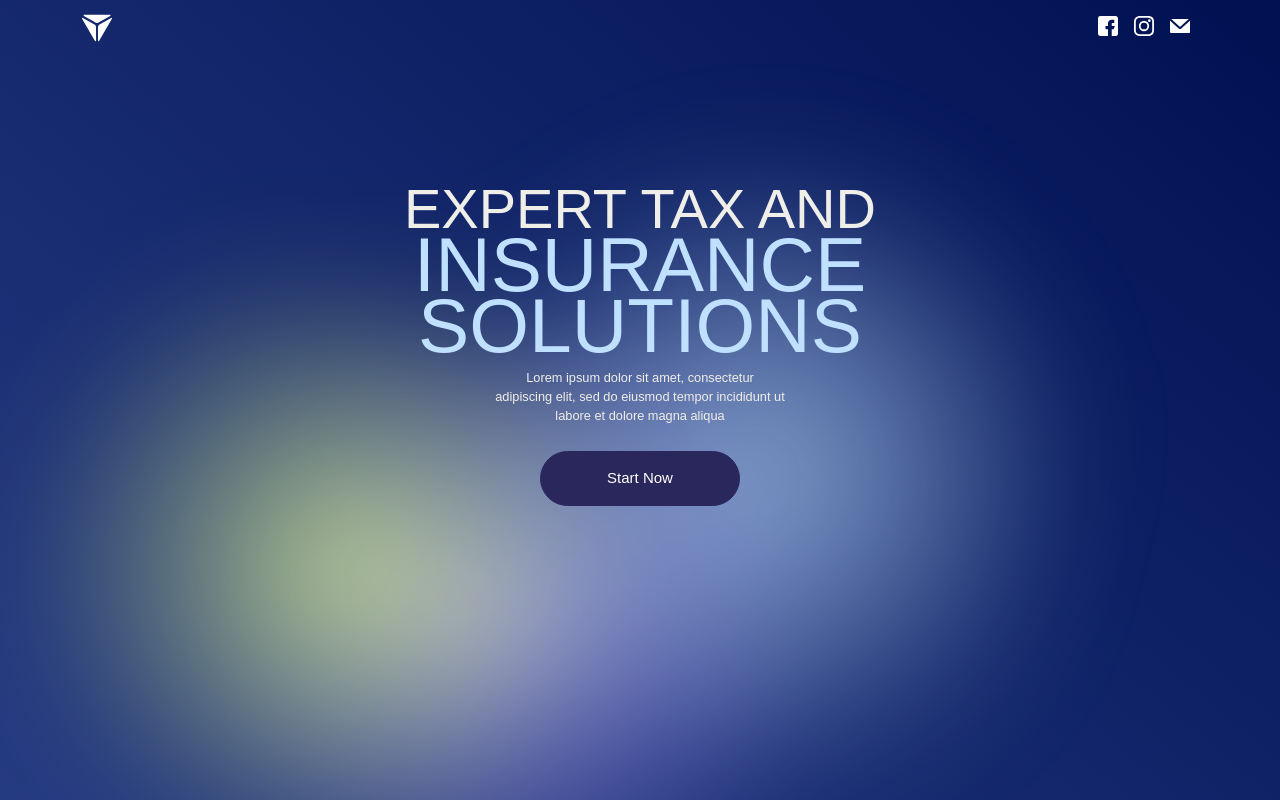
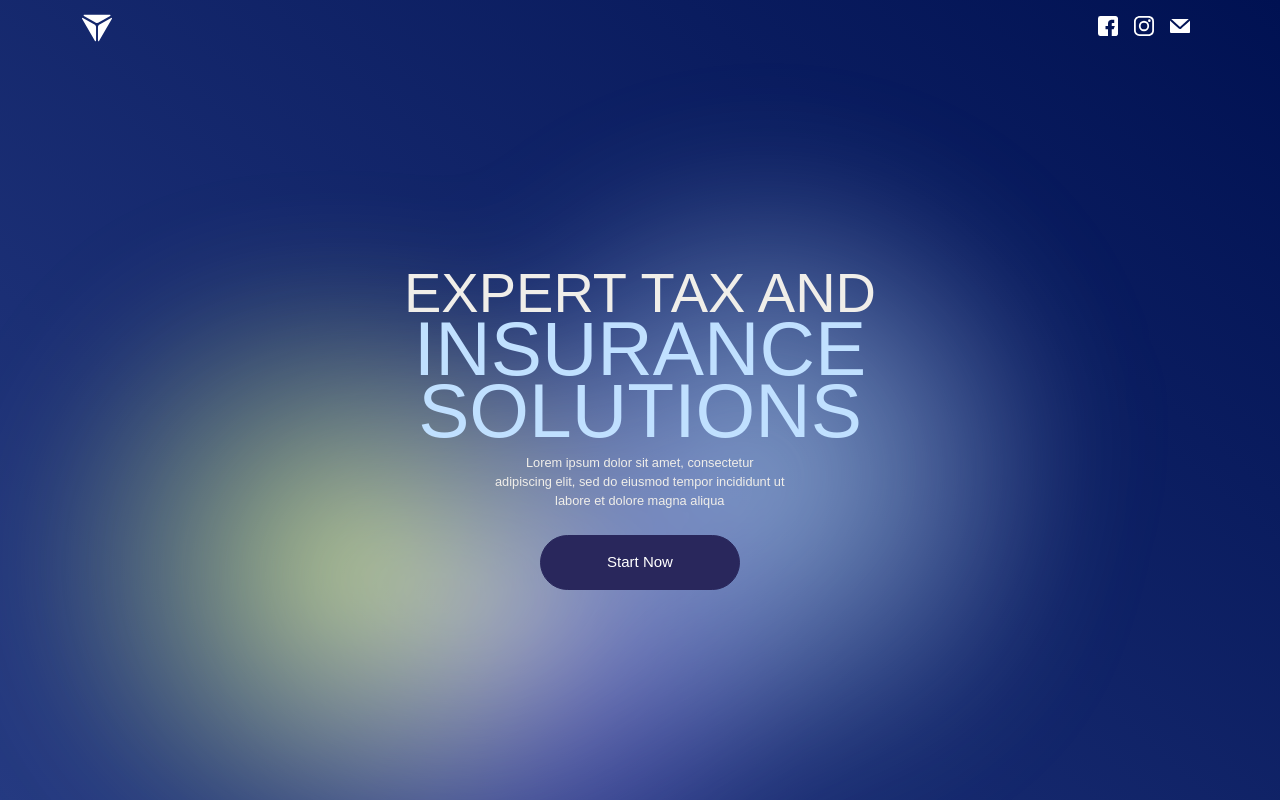
Before and after one commit to laneirab/AboutUsVGM, a React (Vite) app: page / in a window 1280 px wide. Shown: the top 800 px of the page. Built offline with nearby package versions, Linux system fonts and the light colour scheme; a web font is replaced by a local one.

Commit message:
Por fin se centró

```diff
--- a/src/Pages/Header.tsx
+++ b/src/Pages/Header.tsx
@@ -9,19 +9,23 @@ export const Header: React.FC = () => {
     <div className="header-container">
       <BlurBackground />
       <NavBar />
+      <div className="header-content">
         <div className='text'>
           <h3 className="Fin scale-up-center" style={{ fontSize: '3.5rem', lineHeight: '0.6' }}>EXPERT TAX AND</h3>
           <h2 className="Future scale-up-center" style={{ fontFamily: 'Beckman', fontSize: '6vw', lineHeight: '1' }}>INSURANCE</h2>
           <h2 className="Future scale-up-center" style={{ fontFamily: 'Beckman', fontSize: '6vw', lineHeight: '0.6' }}>SOLUTIONS</h2>
         </div>
+
         <p className="Fin scale-up-center" style={{ fontFamily: 'Open Sans, sans-serif', fontSize: '1vw', fontWeight: '200', margin: '20px' }}>
           Lorem ipsum dolor sit amet, consectetur <br /> adipiscing elit, sed do eiusmod tempor incididunt ut <br />labore et dolore magna aliqua
         </p>
+
         <a href="https://wa.me/13052982118" target="_blank" rel="noopener noreferrer">
           <Button style={{ backgroundColor: '#29275C', borderColor: '#29275C', fontFamily: 'Beckman, sans-serif', fontSize: '15px', padding: '15px', margin:"5px", width:"200px", borderRadius:"30px"}} variant="primary" size="lg">
             Start Now
           </Button>
         </a>
       </div>
+    </div>
   );
 };
--- a/src/Styles/header.css
+++ b/src/Styles/header.css
@@ -9,9 +9,24 @@ body {
 
 .header-container {
   height: 100vh;
-  justify-content: center;
+  width: 100%;
+  position: relative;
   overflow: hidden;
 }
+
+.header-content {
+  height: 100%;
+  width: 100%;
+  z-index: 2;
+  position: relative;
+  display: flex;
+  flex-direction: column;
+  justify-content: center;
+  align-items: center;
+  text-align: center;
+  padding: 20px;
+}
+
 
 .Fin {
   font-family: "Summer", sans-serif !important;
```
Lines whose indentation alone changed are shown as unchanged.
